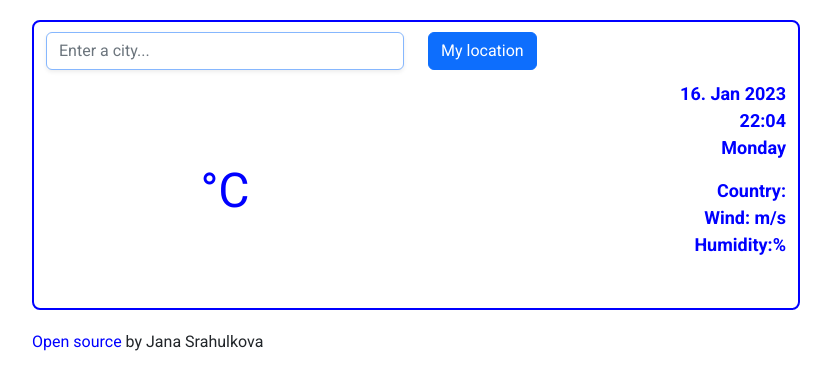
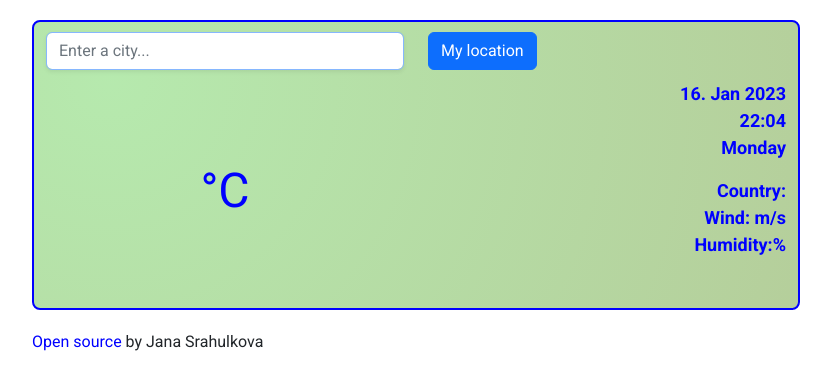
Before and after one commit to 169233/MyWeatherApp, a plain HTML site: page index.html in a window 1280 px wide. Shown: the whole page, without its empty margins (224-1055 px from the left). Drawn offline with nearby package versions, Linux system fonts and the light colour scheme; no server answers.

Commit message:
improve CSS input and background container

```diff
--- a/app.js
+++ b/app.js
@@ -132,7 +132,7 @@ console.log(dailyForecast)
   dailyForecast.forEach(function(forecastDay,index){
     if (index<6) {
    insideHTML=insideHTML + `
-        <div class="col-2">
+        <div class="col-2" >
           <div>
           ${formatDay(forecastDay.dt)}
           </div>
--- a/index.html
+++ b/index.html
@@ -30,7 +30,7 @@
         <input
           id="searchCity"
           class="form-control shadow-sm"
-          type="text"
+          type="search"
           placeholder="Enter a city..."
           autofocus="on"
           autocomplete="off" />
--- a/style.css
+++ b/style.css
@@ -27,6 +27,11 @@ ul {
 }
 
 .container {
+  background: radial-gradient(
+    848px at 10% 20%,
+    rgba(174, 231, 165, 0.9) 0%,
+    rgb(181, 205, 154) 90%
+  );
   display: block;
   max-width: 60%;
   margin-top: 20px;
@@ -76,3 +81,7 @@ ul {
   display: block;
   max-width: 60%;
 }
+
+.col-2 {
+  background: linear-gradient(to right, rgb(182, 244, 146), rgb(51, 139, 147));
+}
```
